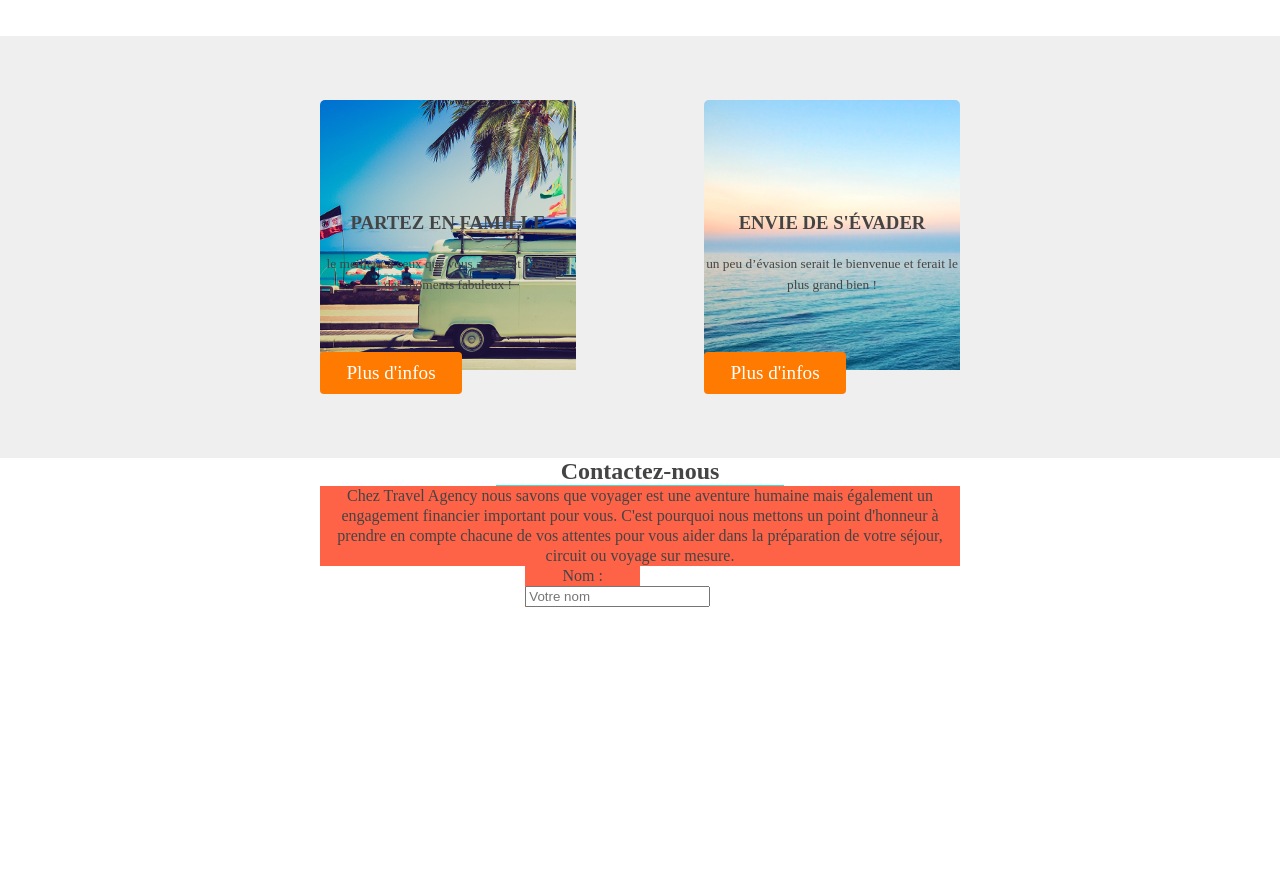
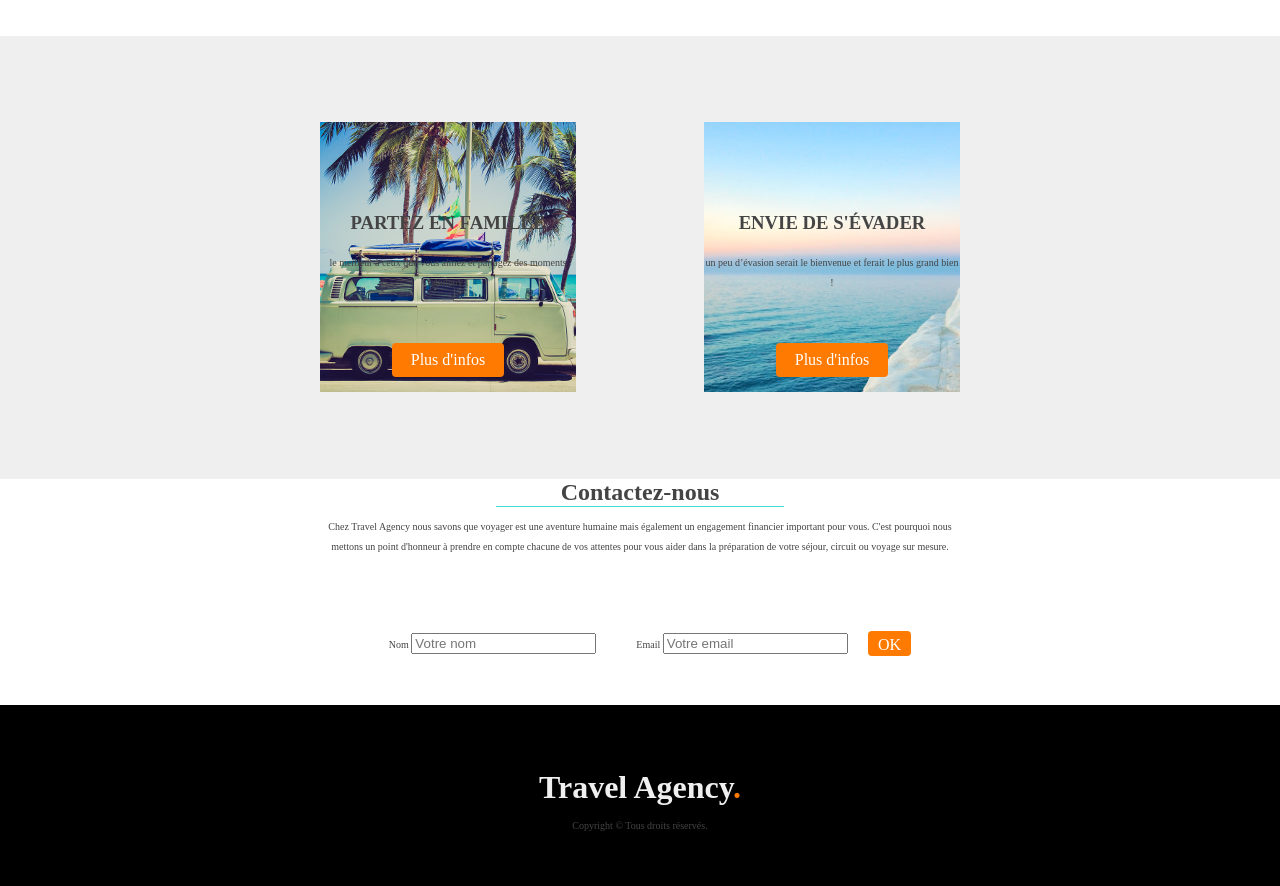
Before and after one commit to Ry-cil/Agence-de-voyage, a plain HTML site: page index.html in a window 1280 px wide. Shown: the part 777-1663 px from the top of the page. Before the commit the page ends 1384 px from the top, so only its background shows below. Drawn offline with Linux system fonts and the light colour scheme.

Commit message:
presque fini

```diff
--- a/index.html
+++ b/index.html
@@ -14,7 +14,7 @@
           <li href="#">Accueil</li>
           <li href="#">Destinations</li>
           <li href="#">Circuits</li>
-          <li href="#">Contact</li>
+          <li href="contacteznous">Contact</li>
         </ul>
       </nav>
     </header>
@@ -22,7 +22,7 @@
     <section id="ponton">
       <h2>organisez votre<br />
       <strong class="bold">voyage sur mesure</strong></h2>
-        <a class="button" id="button1">Par ici</a>
+        <a class="button" id="button_1">Par ici</a>
     </section>
 
     <section id="main">
@@ -50,21 +50,21 @@
     <section id="articles">
       <div id="article_1">
         <h3>Partez en famille</h3>
-        <p><small>le meilleur à ceux que vous aimez
-          et partagez des moments fabuleux !</small></p>
-        <a class="button" id="button2">Plus d'infos</a>
+        <p>le meilleur à ceux que vous aimez
+          et partagez des moments fabuleux !</p>
+        <a class="button" id="button_2">Plus d'infos</a>
       </div>
 
       <div id="article_2";>
         <h3>Envie de s'évader</h3>
-        <p><small>un peu d’évasion serait le bienvenue et ferait le plus grand bien !</small> </p>
-        <a class="button" id="button3">Plus d'infos</a>
+        <p>un peu d’évasion serait le bienvenue et ferait le plus grand bien !</p>
+        <a class="button" id="button_2">Plus d'infos</a>
       </div>
     </section>
 
     <section id="contact">
       <h4>Contactez-nous</h4>
-        <p>Chez Travel Agency nous savons que voyager est une aventure humaine
+        <p class="contacteznous">Chez Travel Agency nous savons que voyager est une aventure humaine
           mais également un engagement financier important pour vous.
           C'est pourquoi nous mettons un point d'honneur à prendre en compte chacune
           de vos attentes pour vous aider dans la préparation de votre séjour,
@@ -72,11 +72,21 @@
 
         <form method="POST" action="traitement.php">
           <p>
-            <label for="nom">Nom :</label>
+            <label for="nom">Nom </label>
             <input type="text" name="nom" id="nom" placeholder="Votre nom"/>
           </p>
+          <p>
+            <label for="email">Email </label>
+            <input type="text" name="email" id="email" placeholder="Votre email"/>
+          </p>
+          <a class="button" id="button_3">OK</a>
         </form>
     </section>
+
+    <footer>
+      <h1>Travel Agency<span class="point">.</span></h1>
+      <p>Copyright © Tous droits réservés.</p>
+    </footer>
   </body>
 
 </html>
--- a/style.css
+++ b/style.css
@@ -13,11 +13,10 @@ header
 {
   display: flex;
   text-align: center;
-  padding: 0.5em 1.2em;;
+  justify-content: center;
   border-radius: 4px;
   background-color: #ff7a00;
   color: white;
-  max-width: 5em;
 }
 .button:hover
 {
@@ -31,11 +30,9 @@ strong
 {
   color: #ff7a00;
 }
-h1
+h1, h2, h3, h4
 {
-  margin-top: 1em;
-  margin-left: 15%;
-  color: #444;
+  color: #444444;
 }
 h2
 {
@@ -64,6 +61,11 @@ p
 
 /* -- HEADER -- */
 
+header h1
+{
+  margin-top: 1em;
+  margin-left: 15%;
+}
 nav
 {
   margin-top: 2.5em;
@@ -96,9 +98,10 @@ li
   background: url(images/main.jpg) no-repeat;
   flex-direction: column;
 }
-.button
+#button_1
 {
   font-size: 1.2em;
+  padding: 0.5em 1.2em;
   margin-top: 3em;
   justify-content: center;
   align-items: center;
@@ -123,6 +126,7 @@ li
 #main div p
 {
   width: 19em;
+  margin-block: 2em;
 }
 #step1
 {
@@ -157,12 +161,20 @@ li
 }
 #article_1
 {
-  text-align: center;
-  background: url(images/article-image-1.jpg) no-repeat;
+  background: url(images/article-image-1.jpg) center no-repeat;
 }
 #article_2
 {
-  background: url(images/article-image-2.jpg) no-repeat;
+  background: url(images/article-image-2.jpg) center no-repeat;
+}
+#button_2
+{
+  display: flex;
+  margin: 0 auto 15% auto;
+  height: auto;
+  width: auto;
+  padding: 0.5em 1em;
+  max-width: 5em;
 }
 
 
@@ -181,8 +193,52 @@ li
   border-bottom: 1px turquoise solid;
   width: 12em;
 }
-#contact p
+.contacteznous
 {
-  background-color: tomato;
-  width: 50%;
+  margin-top: 1em;
+  max-width: 50%;
 }
+#contact form
+{
+  margin-top: 1em;
+  display: flex;
+  text-align: center;
+  justify-content: center;
+  flex-direction: row;
+}
+#contact form p
+{
+  margin-inline: 2em;
+}
+#button_3
+{
+  margin-top: 0.5em;
+  font-size: 1em;
+  padding: 5px 0.1px;
+  height: 0.9em;
+  width: 2.7em;
+}
+
+
+/* -- FOOTER -- */
+
+footer
+{
+  display: flex;
+  justify-content: center;
+  text-align: center;
+  flex-direction: column;
+  min-height: 5em;
+  background-color: black;
+}
+footer h1
+{
+  margin-top: 2em;
+  color: #efefef;
+}
+p
+{
+ font-size: x-small;
+ margin-top: 1em;
+ margin-bottom: 5em;
+}
```
